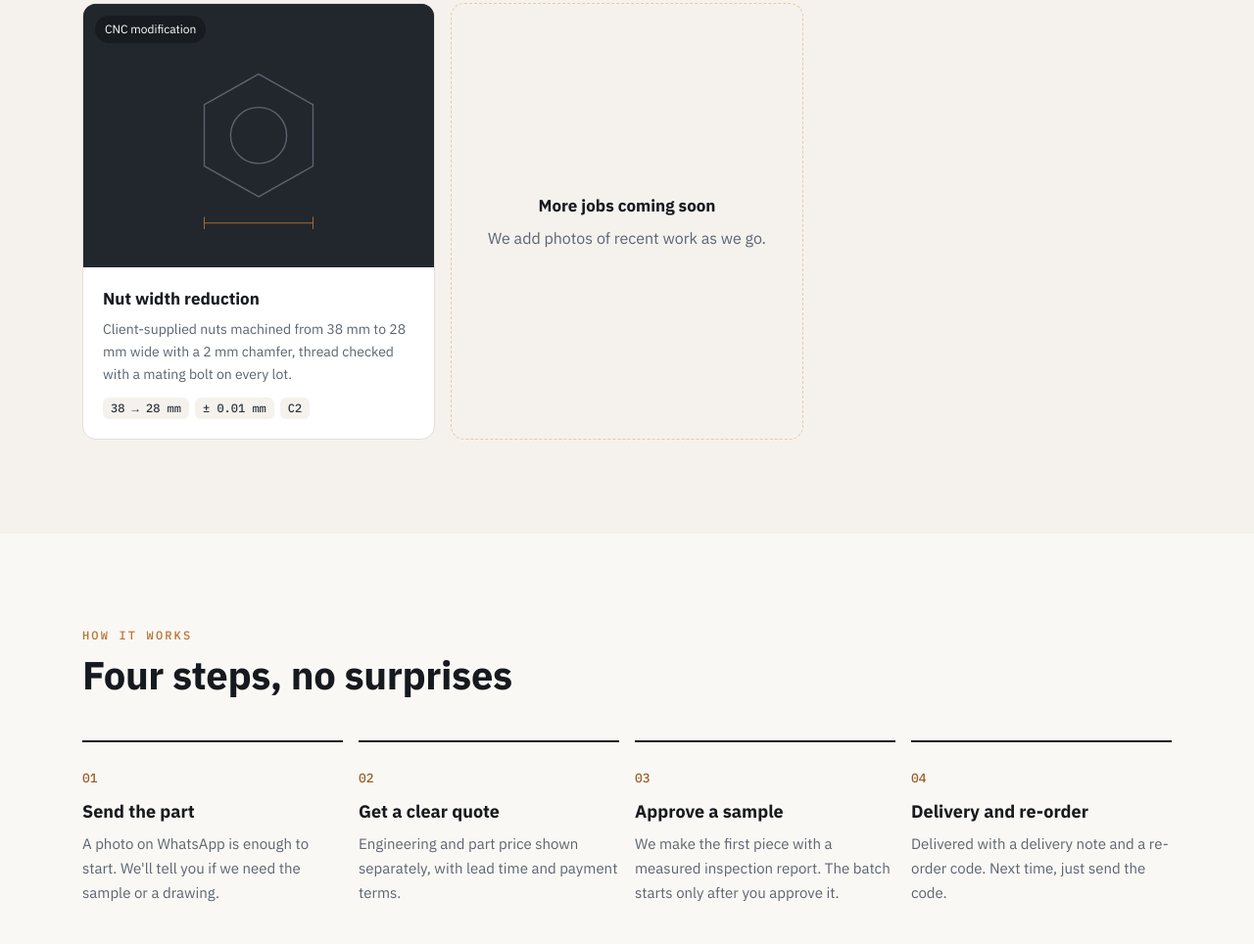
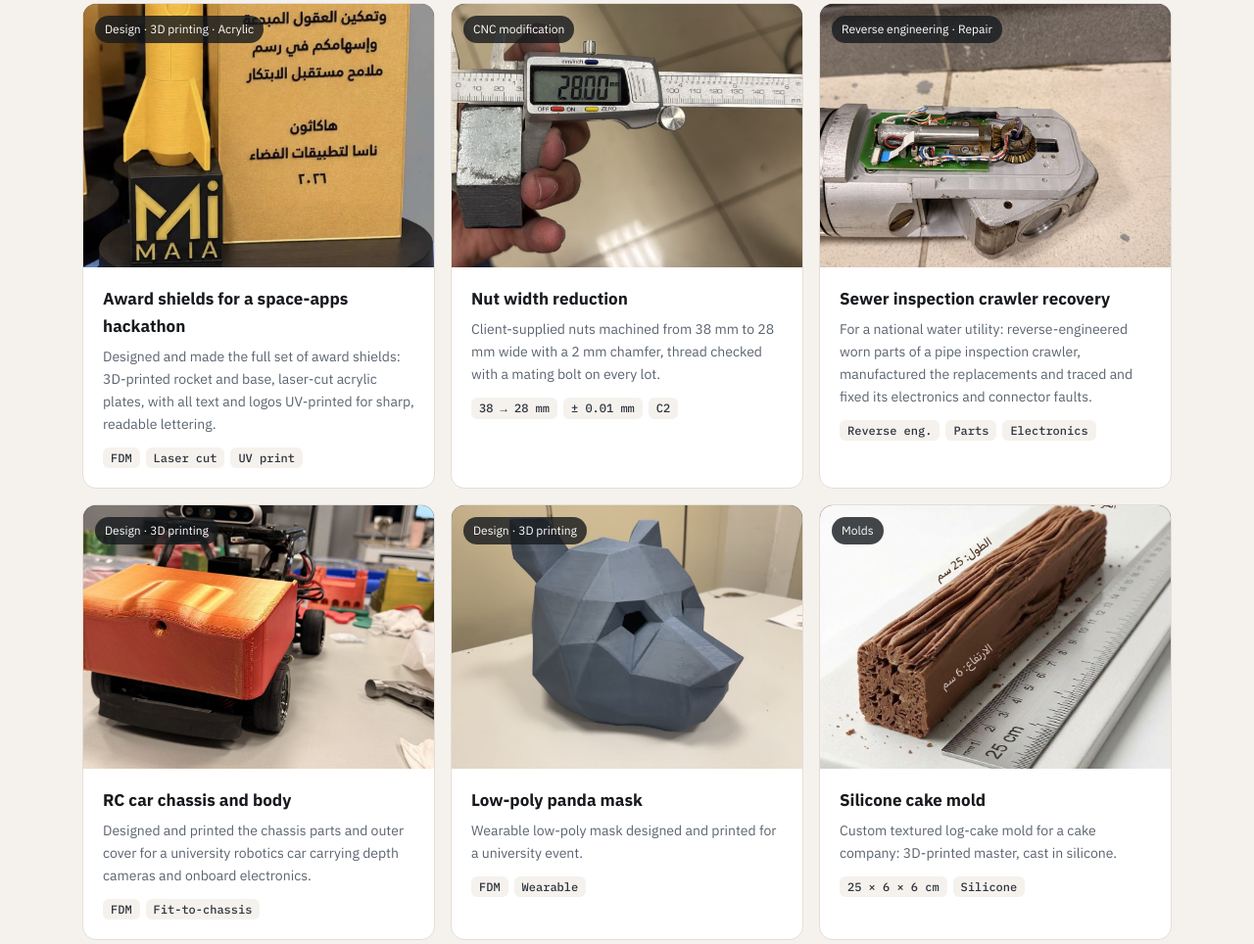
Before and after one commit to majody-m7/vaultxsa-site, a plain HTML site: page index.html in a window 1280 px wide. Shown: the part 1905-2869 px from the top of the page at 98% size. Drawn offline with Linux system fonts and the light colour scheme.

Commit message:
Our work: add award shields, crawler recovery, RC car, panda mask, cake mold; photos for nut job
Co-Authored-By: Claude Opus 5.5 <noreply@anthropic.com>
Claude-Session: https://claude.ai/code/session_01SvCVwj5tkjqmH5MALTtPFD

```diff
--- a/index.html
+++ b/index.html
@@ -326,10 +326,30 @@ footer a{color:var(--mist);text-decoration:none}
 <script>
 /* ─── OUR WORK ─── add a job: copy one block, put the photo in /work/ and set img: 'work/name.jpg' ─── */
 const WORK = [
+  { tag: {en:'Design · 3D printing · Acrylic', ar:'تصميم · طباعة ثلاثية الأبعاد · أكريليك'},
+    title: {en:'Award shields for a space-apps hackathon', ar:'دروع تكريم لهاكاثون تطبيقات الفضاء'},
+    text: {en:'Designed and made the full set of award shields: 3D-printed rocket and base, laser-cut acrylic plates, with all text and logos UV-printed for sharp, readable lettering.', ar:'تصميم وتنفيذ مجموعة دروع التكريم كاملة: صاروخ وقاعدة بالطباعة ثلاثية الأبعاد، وألواح أكريليك مقصوصة بالليزر، وجميع النصوص والشعارات مطبوعة بالأشعة فوق البنفسجية لوضوح تام.'},
+    spec: ['FDM', 'Laser cut', 'UV print'], img: 'work/award-shield.jpg', pos: 'center 72%' },
   { tag: {en:'CNC modification', ar:'تعديل CNC'},
     title: {en:'Nut width reduction', ar:'تقليل عرض صواميل'},
     text: {en:'Client-supplied nuts machined from 38 mm to 28 mm wide with a 2 mm chamfer, thread checked with a mating bolt on every lot.', ar:'تشغيل صواميل العميل من عرض ٣٨ مم إلى ٢٨ مم مع شطف ٢ مم، واختبار السن بمسمار مطابق لكل دفعة.'},
-    spec: ['38 → 28 mm', '± 0.01 mm', 'C2'], img: '' },
+    spec: ['38 → 28 mm', '± 0.01 mm', 'C2'], img: 'work/nut-caliper.jpg' },
+  { tag: {en:'Reverse engineering · Repair', ar:'هندسة عكسية · إصلاح'},
+    title: {en:'Sewer inspection crawler recovery', ar:'إعادة تأهيل روبوت فحص أنابيب الصرف'},
+    text: {en:'For a national water utility: reverse-engineered worn parts of a pipe inspection crawler, manufactured the replacements and traced and fixed its electronics and connector faults.', ar:'لجهة مياه وطنية: هندسة عكسية للقطع التالفة في روبوت فحص الأنابيب، وتصنيع القطع البديلة، وتتبع أعطال الإلكترونيات والموصلات وإصلاحها.'},
+    spec: ['Reverse eng.', 'Parts', 'Electronics'], img: 'work/crawler-head.jpg' },
+  { tag: {en:'Design · 3D printing', ar:'تصميم · طباعة ثلاثية الأبعاد'},
+    title: {en:'RC car chassis and body', ar:'هيكل وغطاء سيارة تحكم عن بعد'},
+    text: {en:'Designed and printed the chassis parts and outer cover for a university robotics car carrying depth cameras and onboard electronics.', ar:'تصميم وطباعة أجزاء الهيكل والغطاء الخارجي لسيارة روبوتية جامعية تحمل كاميرات عمق وإلكترونيات.'},
+    spec: ['FDM', 'Fit-to-chassis'], img: 'work/rc-car.jpg', pos: 'center 60%' },
+  { tag: {en:'Design · 3D printing', ar:'تصميم · طباعة ثلاثية الأبعاد'},
+    title: {en:'Low-poly panda mask', ar:'قناع باندا بتصميم مضلع'},
+    text: {en:'Wearable low-poly mask designed and printed for a university event.', ar:'قناع قابل للارتداء بتصميم مضلع، صُمم وطُبع لفعالية جامعية.'},
+    spec: ['FDM', 'Wearable'], img: 'work/panda-mask.jpg' },
+  { tag: {en:'Molds', ar:'قوالب'},
+    title: {en:'Silicone cake mold', ar:'قالب سيليكون للكيك'},
+    text: {en:'Custom textured log-cake mold for a cake company: 3D-printed master, cast in silicone.', ar:'قالب كيك مخصص بنقشة جذع الشجرة لشركة كيك: نموذج أساسي بالطباعة ثلاثية الأبعاد ثم صب السيليكون.'},
+    spec: ['25 × 6 × 6 cm', 'Silicone'], img: 'work/cake-mold.jpg' },
 ];
 const WA = '966542740498';
 const WA_TEXT = {
@@ -351,7 +371,7 @@ function renderWork() {
   const esc = s => String(s).replace(/[&<>"]/g, c => ({'&':'&amp;','<':'&lt;','>':'&gt;','"':'&quot;'}[c]));
   const ph = `<svg viewBox="0 0 400 300" width="100%" height="100%" aria-hidden="true"><rect width="400" height="300" fill="#22272E"/><g fill="none" stroke="#5B6470" stroke-width="1.5"><polygon points="200,80 262,115 262,185 200,220 138,185 138,115"/><circle cx="200" cy="150" r="32"/></g><g stroke="#B87333"><line x1="138" y1="250" x2="262" y2="250"/><line x1="138" y1="243" x2="138" y2="257"/><line x1="262" y1="243" x2="262" y2="257"/></g></svg>`;
   document.getElementById('gal').innerHTML = WORK.map(w => `
-    <article class="job"><div class="ph">${w.img ? `<img src="${esc(w.img)}" alt="${esc(w.title[lang])}" loading="lazy">` : ph}<span class="tag">${esc(w.tag[lang])}</span></div>
+    <article class="job"><div class="ph">${w.img ? `<img src="${esc(w.img)}" alt="${esc(w.title[lang])}" loading="lazy"${w.pos ? ` style="object-position:${esc(w.pos)}"` : ''}>` : ph}<span class="tag">${esc(w.tag[lang])}</span></div>
       <div class="tx"><h3>${esc(w.title[lang])}</h3><p>${esc(w.text[lang])}</p>
       <div class="spec" dir="ltr">${(w.spec||[]).map(s => `<span>${esc(s)}</span>`).join('')}</div></div></article>`).join('')
     + `<div class="job soon"><div><b>${lang === 'ar' ? 'أعمال جديدة قريباً' : 'More jobs coming soon'}</b>${lang === 'ar' ? 'نضيف صور أعمالنا الحديثة باستمرار.' : 'We add photos of recent work as we go.'}</div></div>`;
```
Also changed, not shown: work/award-shield.jpg (added), work/cake-mold.jpg (added), work/crawler-connector.jpg (added), work/crawler-electronics.jpg (added), work/crawler-head.jpg (added), work/crawler-pcb.jpg (added), work/crawler.jpg (added), work/nut-caliper.jpg (added), work/nut-cnc.jpg (added), work/nut-finished.jpg (added), work/panda-mask.jpg (added), work/rc-car.jpg (added).
